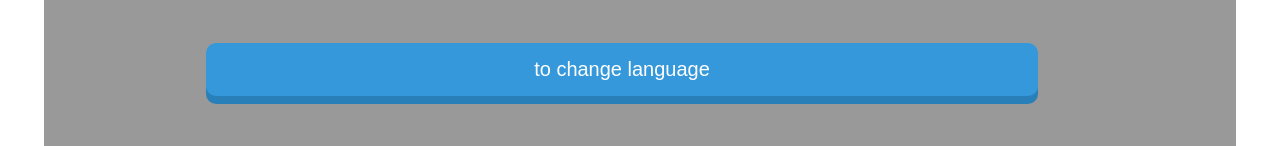
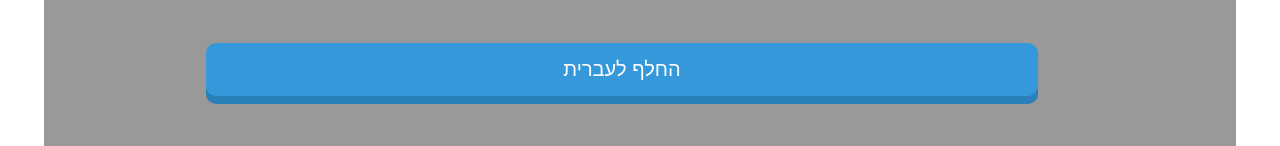
Before and after one commit to EOSHUA/simple-keyboard, a React (Create React App) app: page / in a window 1280 px wide. Shown: the part 691-837 px from the top of the page. Built offline with nearby package versions, Linux system fonts and the light colour scheme.

Commit message:
change language

```diff
--- a/src/App.js
+++ b/src/App.js
@@ -14,7 +14,7 @@ function App() {
   if (isEnglish) {
     keyboard = "[]poiuytrewqlkjhgfdamnbvcxz".split("");
   } else {
-    keyboard = "אבגדהוזחטיכךלמנסעפףצץקרשת".split("");
+    keyboard = "פםןוטארק'ףךלחיעכגדשץתצמנהבסז".split("");
   }
 
   return (
@@ -52,7 +52,7 @@ function App() {
           </div>
         </div>
 
-        <button id="changLanguage" onClick={() => setLanguage(!isEnglish)}>to change language</button>
+        <button id="changLanguage" onClick={() => setLanguage(!isEnglish)}> {(!isEnglish ? " change to english" : "החלף לעברית")}</button>
       </Keys>
     </div>
   );
--- a/src/components/components.css
+++ b/src/components/components.css
@@ -18,8 +18,9 @@ body {
 }
 
 .word:hover {
-    background-color: #8394a0;
-    transform: translateY(-2px);
+
+    transform: translateY(-3px);
+
 
 }
 
```
